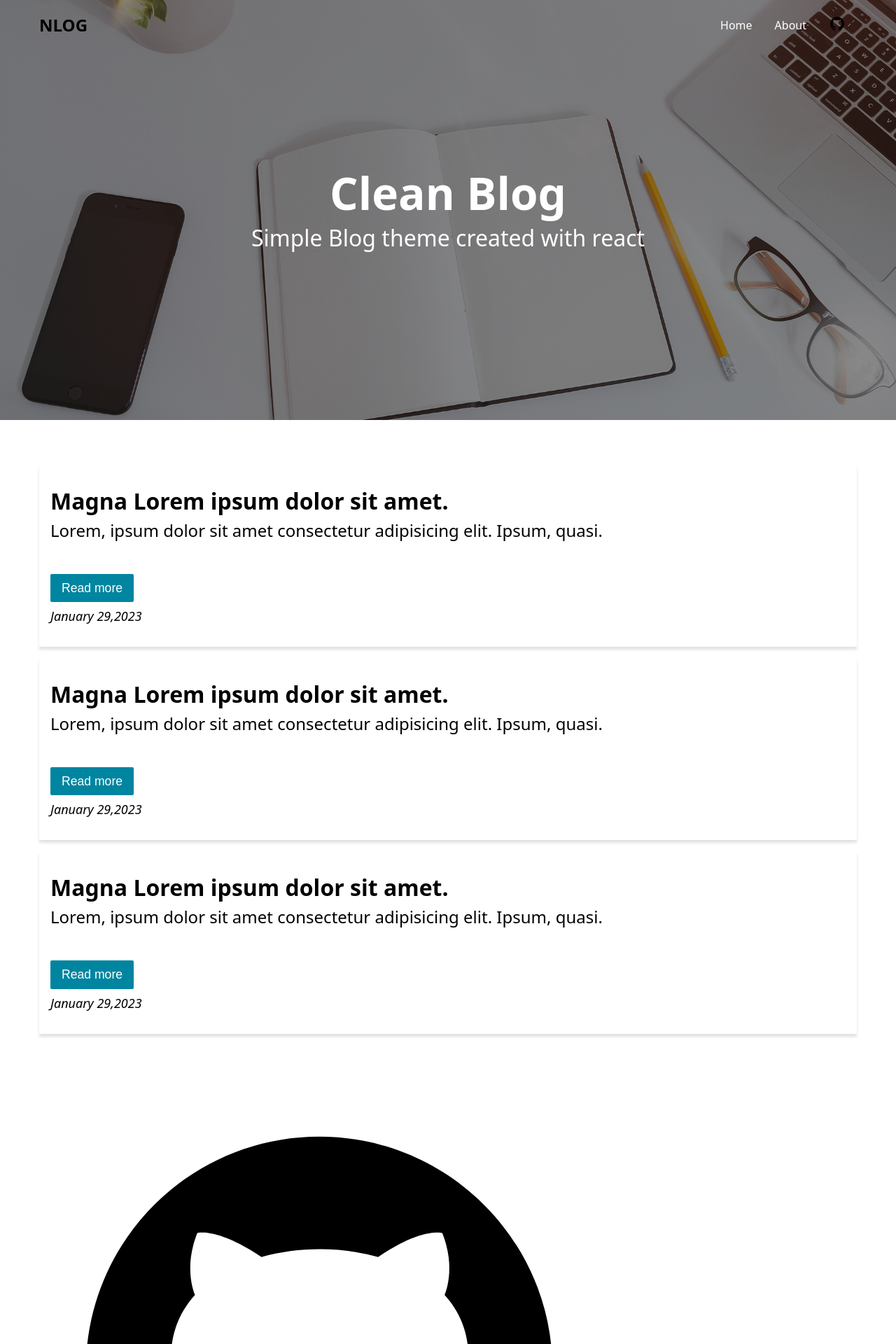
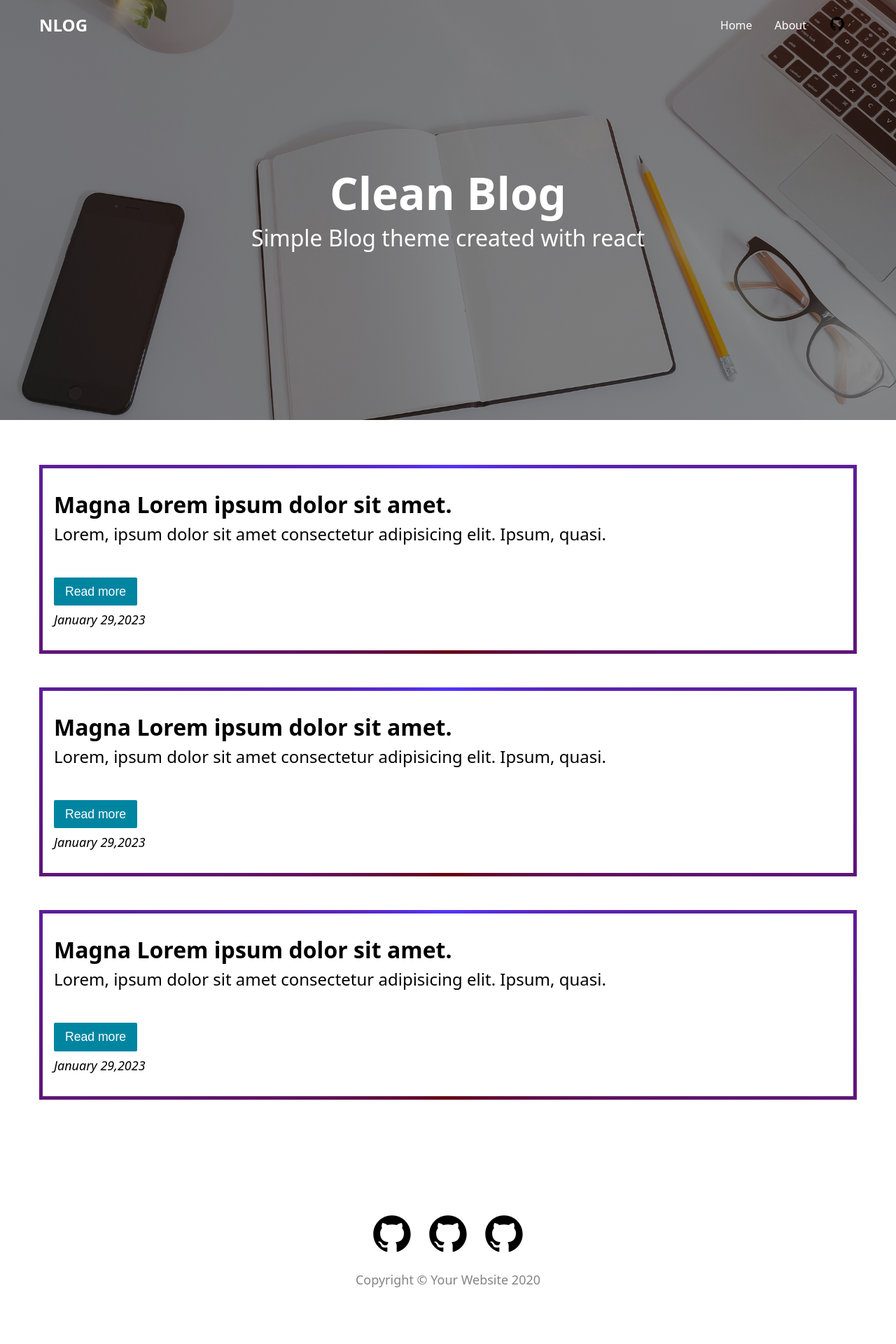
Before and after one commit to nihat-js/clean-blog-angular, a React (Vite) app: page / in a window 1280 px wide. Shown: the top 1920 px of the page at 70% size. After the commit the page ends 1888 px from the top, so only its background shows below. Built offline with nearby package versions, Linux system fonts and the light colour scheme.

Commit message:
added responsive

```diff
--- /dev/null
+++ b/src/components/Footer.jsx
@@ -0,0 +1,18 @@
+import './Footer.scss'
+import githubImage from '../assets/img/github.svg'
+
+export default function Footer() {
+  return (
+    <footer>
+      <div className="container">
+        <div className="row">
+          <a href=""> <img src={githubImage} alt="" />  </a>
+          <a href=""> <img src={githubImage} alt="" />  </a>
+          <a href=""> <img src={githubImage} alt="" />  </a>
+        </div>
+        <p className="copyright"> Copyright © Your Website 2020 </p>
+      </div>
+    </footer>
+
+  )
+}
--- /dev/null
+++ b/src/components/Footer.scss
@@ -0,0 +1,27 @@
+  footer {
+    padding: 3rem 0 ;
+    .container {
+      .row {
+        display: flex;
+        justify-content: center;
+        gap: 1rem;
+        margin-bottom: 1rem;
+
+        img {
+          width: 64px;
+          height: 64px;
+          border-radius: 50%;
+        }
+
+        a:hover {
+          background-color: #0085a1;
+        }
+      }
+
+      p {
+        text-align: center;
+        font-size: 1.125rem;
+        color: #19191988;
+      }
+    }
+  }
--- /dev/null
+++ b/src/components/Nav.jsx
@@ -0,0 +1,23 @@
+import { Link } from 'react-router-dom'
+
+import './Nav.scss'
+import githubImage from '../assets/img/github.svg'
+
+export default function Nav() {
+  return (
+    <nav>
+      <div className="container">
+        <div className="row">
+          <h2 className="brand"> NLOG </h2>
+          <div className="link">
+            <ul>
+              <li> <Link to='/'> Home </Link>   </li>
+              <li> <Link to='/about'> About </Link>   </li>
+              <li> <a href="https://github.com/nihat-js"> <img src={githubImage} alt="" />   </a>   </li>
+            </ul>
+          </div>
+        </div>
+      </div>
+    </nav>
+  )
+}
--- /dev/null
+++ b/src/components/Nav.scss
@@ -0,0 +1,35 @@
+ nav {
+   .container {
+     .row {
+       height: 72px;
+       display: flex;
+       justify-content: space-between;
+       align-items: center;
+
+       .brand {
+         font-size: 1.5rem;
+         line-height: 1.75rem;
+         color: #fff;
+       }
+
+       .link {
+         ul {
+           display: flex;
+           align-items: center;
+
+           li {
+             padding: .6rem 1rem;
+
+             a {
+               color: #fff;
+             }
+
+             img {
+               width: 24px;
+             }
+           }
+         }
+       }
+     }
+   }
+ }
--- a/src/pages/AboutPage.jsx
+++ b/src/pages/AboutPage.jsx
@@ -1,7 +1,25 @@
-import React from 'react'
+import './AboutPage.scss'
+import Nav from '../components/Nav'
+import Footer from '../components/Footer'
+
+import  heroImage from   '../assets/img/about-hero.jpg'
 
 export default function AboutPage() {
   return (
-    <div>AboutPage</div>
+    <div className="about-page">
+      <Nav/>
+
+      <section className="hero">
+        <img className='background'  src={heroImage} alt="" />
+        <div className="container">
+          <div className="row">
+            <h2 className="heading"> About Me  </h2>
+            <p className="subheading">   This is what I do </p>
+          </div>
+        </div>
+      </section>
+
+      <Footer />
+    </div>
   )
 }
--- a/src/pages/AboutPage.scss
+++ b/src/pages/AboutPage.scss
@@ -0,0 +1,35 @@
+.about-page{
+  section.hero{
+    z-index: -1;
+    position: relative;
+    background: #191919aa ;
+    color : #fff;
+    margin-top: -72px;
+    .background{
+      position: absolute;
+      width: 100%;
+      height: 600px;
+      object-fit: cover;
+      opacity: .5;
+    }
+    .container{
+      .row {
+        display: flex;
+        flex-direction: column;
+        justify-content: center;
+        align-items: center;
+        height: 600px;
+        opacity: 1;
+        .heading {
+          font-size: 4rem;
+          line-height: 4.5rem;
+          margin-bottom: .5rem;
+        }
+        .subheading{
+          font-size: 2rem;
+          line-height: 2.5rem;
+        }
+      }
+    }
+  }
+}
--- a/src/pages/IndexPage.jsx
+++ b/src/pages/IndexPage.jsx
@@ -8,24 +8,13 @@ import './IndexPage.scss'
 import githubImage from '../assets/img/github.svg'
 import heroImage from '../assets/img/home-hero.jpg'
 
+import Nav from '../components/Nav'
+import Footer from '../components/Footer'
+
 export default function IndexPage() {
   return (
     <div className='index-page'>
-      <nav>
-        <div className="container">
-          <div className="row">
-            <h2 className="brand"> NLOG </h2>
-            <div className="link">
-              <ul>
-                <li> <Link to='/'> Home </Link>   </li>
-                <li> <Link to='/about'> About </Link>   </li>
-                <li> <a href="https://github.com/nihat-js"> <img src={githubImage} alt="" />   </a>   </li>
-              </ul>
-            </div>
-          </div>
-        </div>
-      </nav>
-
+      <Nav/>
       <section className="hero">
         <img className='background'  src={heroImage} alt="" />
         <div className="container">
@@ -35,7 +24,6 @@ export default function IndexPage() {
           </div>
         </div>
       </section>
-
       <section className="blog">
         <div className="container">
           <div className="row">
@@ -46,16 +34,10 @@ export default function IndexPage() {
         </div>
       </section>
 
-      <footer>
-        <div className="container">
-          <div className="row">
-            <a href=""> <img src={githubImage} alt="" />  </a>
-            <a href=""> <img src={githubImage} alt="" />  </a>
-            <a href=""> <img src={githubImage} alt="" />  </a>
-          </div>
-          <p className="copyright">  </p>
-        </div>
-      </footer>
+      <span className="snow"></span>
+
+      <Footer/>
+
 
     </div>
   )
--- a/src/pages/IndexPage.scss
+++ b/src/pages/IndexPage.scss
@@ -1,38 +1,10 @@
 .index-page {
-  nav {
-    .container {
-      .row {
-        height: 72px;
-        display: flex;
-        justify-content: space-between;
-        align-items: center;
 
-        .brand {
-          font-size: 1.5rem;
-          line-height: 1.75rem;
-        }
+  ::selection {
+    background: #0085a1;
+    color: #fff;
+  }
 
-        .link {
-          ul {
-            display: flex;
-            align-items: center;
-
-            li {
-              padding: .6rem 1rem;
-
-              a {
-                color: #fff;
-              }
-
-              img {
-                width: 24px;
-              }
-            }
-          }
-        }
-      }
-    }
-  }
 
   section.hero {
     margin-top: -72px;
@@ -42,6 +14,7 @@
     height: var(--height);
     background-color: #101010;
     z-index: -5;
+
     img.background {
       opacity: .5;
       position: absolute;
@@ -74,36 +47,48 @@
     }
   }
 
-  section.blog{
-    padding: 4rem 0 ;
-    .container{
+  section.blog {
+    padding: 4rem 0;
+
+    .container {
       .row {
+
+
         .box {
-          box-shadow: 0 4px 4px rgba(0,0,0, 0.12);
-          margin-bottom: 1rem;
+          position: relative;
+          border: 5px solid;
+          border-image-slice: 1;
+          // border-image-source: linear-gradient(45deg, purple, orange);
+          border-image-source: conic-gradient(hsl(250, 100%, 60%), hsl(350, 100%, 20%), hsl(250, 100%, 60%));
+          margin-bottom: 3rem;
           padding: 2rem 1rem;
-          .title{
+
+          .title {
             font-size: 2rem;
             line-height: 2.5rem;
             margin-bottom: .5rem;
           }
+
           .text {
             font-size: 1.5rem;
             line-height: 1.75rem;
             margin-bottom: 3rem;
           }
+
           .action {
             margin-bottom: .5rem;
+
             button {
               background-color: #0085a1;
-              color : #fff;
-              border:  none;
+              color: #fff;
+              border: none;
               border-radius: 2px;
               font-size: 1.1rem;
               padding: .6rem 1rem;
             }
           }
-          .date{
+
+          .date {
             font-size: 1.125rem;
             font-style: italic;
           }
@@ -111,4 +96,7 @@
       }
     }
   }
+
+
+
 }
```
Also changed, not shown: 1 other file (tests, documents, lock files or other folders).
